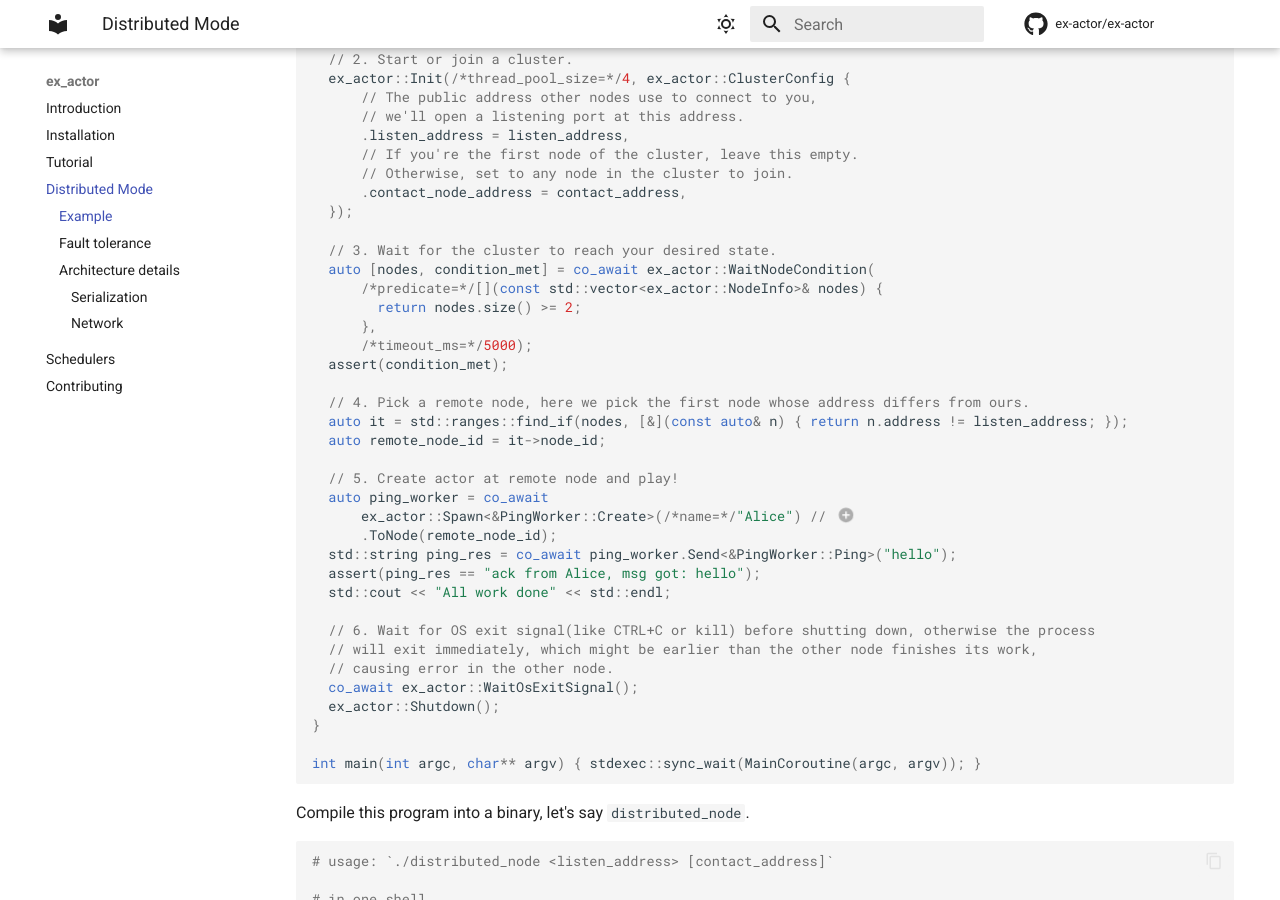
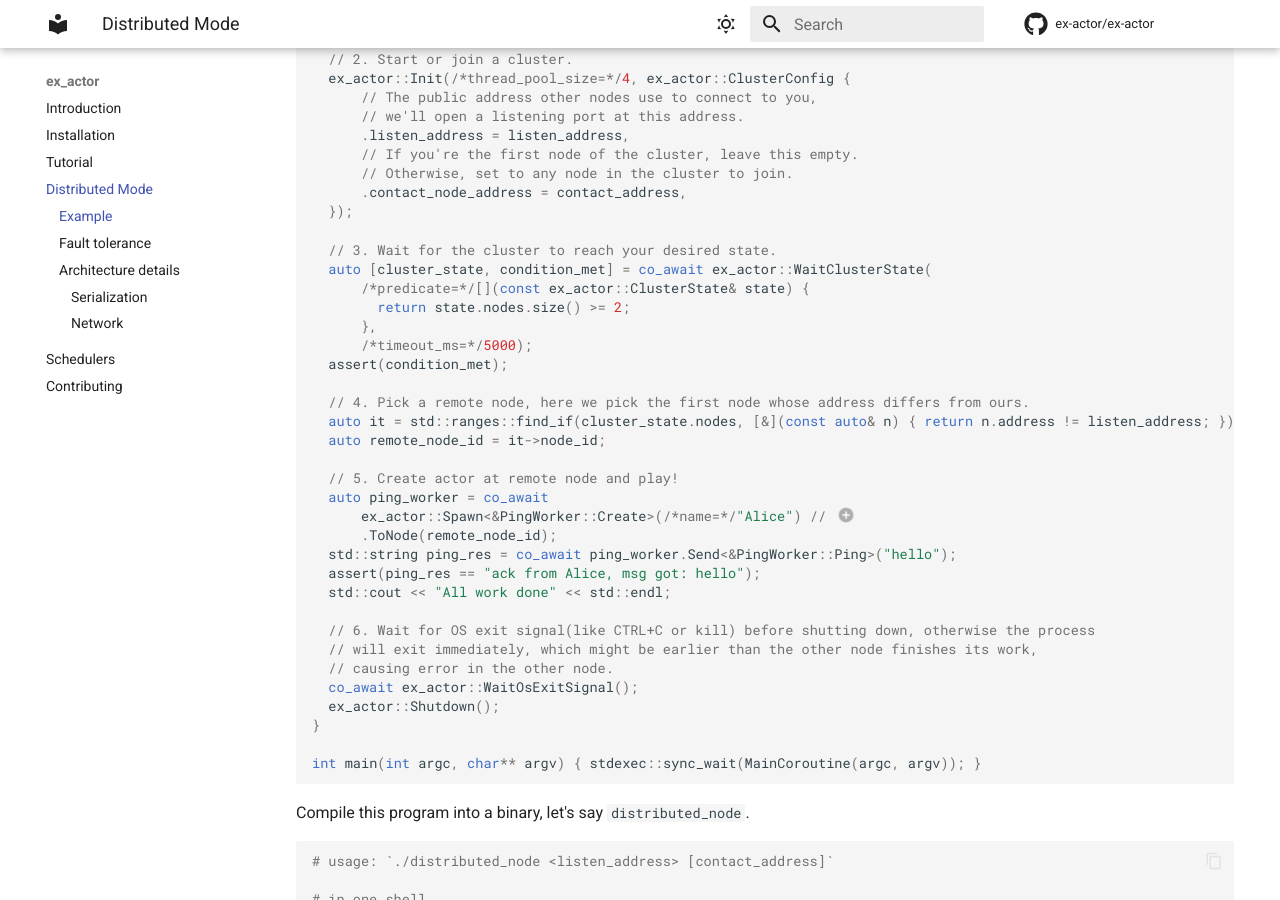
Before and after one commit to ex-actor/ex-actor, an MkDocs documentation site: the page built from docs/contents/distributed_mode.md, in a window 1280 px wide and 900 px high, scrolled down 844 px. Built offline with MkDocs 1.6.1 and Material for MkDocs 9.7.7, drawn with Linux system fonts in a browser that asks for light colours; comment, search, counter and statistics services are not loaded; some of the changed text lies outside the part shown.

Commit message:
[API]rename WaitNodeCondition->WaitClusterState (#190)
before: `WaitNodeCondition([](const std::vector<NodeState>&) {})`
after: `WaitClusterState([](const ClusterState&) {})`

```diff
--- a/docs/contents/distributed_mode.md
+++ b/docs/contents/distributed_mode.md
@@ -46,15 +46,15 @@ exec::task<void> MainCoroutine(int argc, char** argv) {
   });
 
   // 3. Wait for the cluster to reach your desired state.
-  auto [nodes, condition_met] = co_await ex_actor::WaitNodeCondition(
-      /*predicate=*/[](const std::vector<ex_actor::NodeInfo>& nodes) {
-        return nodes.size() >= 2;
+  auto [cluster_state, condition_met] = co_await ex_actor::WaitClusterState(
+      /*predicate=*/[](const ex_actor::ClusterState& state) {
+        return state.nodes.size() >= 2;
       },
       /*timeout_ms=*/5000);
   assert(condition_met);
 
   // 4. Pick a remote node, here we pick the first node whose address differs from ours.
-  auto it = std::ranges::find_if(nodes, [&](const auto& n) { return n.address != listen_address; });
+  auto it = std::ranges::find_if(cluster_state.nodes, [&](const auto& n) { return n.address != listen_address; });
   auto remote_node_id = it->node_id;
 
   // 5. Create actor at remote node and play!
@@ -125,7 +125,7 @@ if (connection_lost) {
   // or using outer system's API if you are using k8s or slurm etc.
 
   // 2. wait for the new node to be ready.
-  co_await ex_actor::WaitNodeCondition(...);
+  co_await ex_actor::WaitClusterState(...);
 
   // 3. recreate your actor to the new node. The original actor's state
   // is lost forever, it's your responsibility to handle the state recovery.
```
Also changed, not shown: 11 other files.
